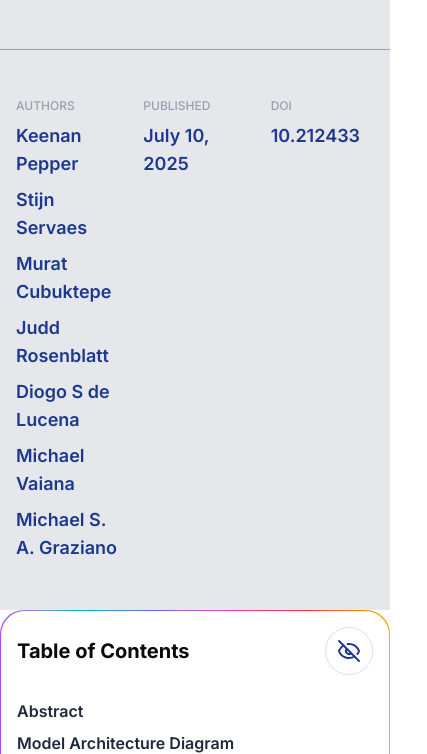
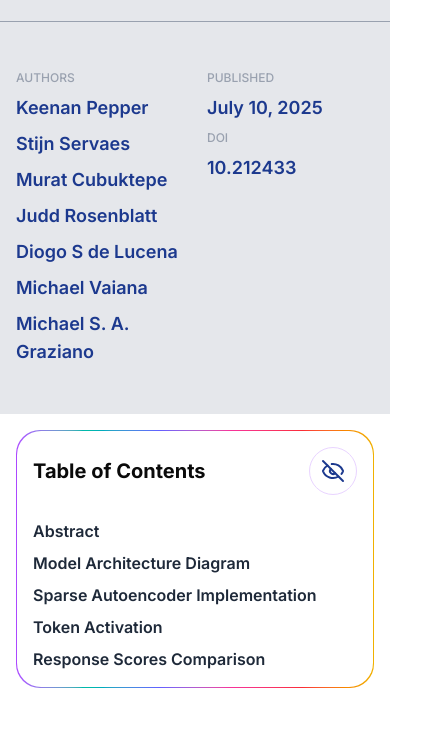
Before and after one commit to agencyenterprise/agi-endogenous-steering-resistance, a Next.js app: page / in a window 390 px wide. Shown: the part 761-1515 px from the top of the page, 427 px wide, since content can reach past the window. Built offline with nearby package versions, Linux system fonts and the light colour scheme.

Commit message:
fix mobile responsiveness

```diff
--- a/src/app/page.tsx
+++ b/src/app/page.tsx
@@ -53,7 +53,7 @@ export default function Home() {
       <div className="relative flex justify-center items-center flex-col gap-20 bg-background">
         <TableOfContents />
 
-        <motion.div {...FADE_IN_VIEWPORT} className="pt-20">
+        <motion.div {...FADE_IN_VIEWPORT} className="pt-0 lg:pt-20">
           <Section id="abstract" title="Abstract">
             <div>
               We uncover a new phenomenon, Endogenous Steering Resistance (ESR), demonstrating that large language
--- a/src/components/code-block.tsx
+++ b/src/components/code-block.tsx
@@ -20,6 +20,8 @@ export function CodeBlock({ code, language = "javascript", className }: CodeBloc
           borderRadius: "var(--radius)",
           padding: "calc(var(--spacing) * 4)",
           margin: "0",
+          overflow: "auto",
+          maxWidth: "calc(100vw - var(--spacing) * 8)",
         }}
       >
         {code}
--- a/src/components/footer.tsx
+++ b/src/components/footer.tsx
@@ -36,7 +36,7 @@ export function Footer() {
         id="footer"
         className="text-primary-foreground py-12 gap-32 !max-w-5xl bg-radial-[at_50%_-75%] from-purple-400/50 via-transparent via-70% to-transparent"
       >
-        <div className="grid grid-cols-2 gap-32">
+        <div className="grid md:grid-cols-2 gap-32">
           <div className="flex flex-col gap-4">
             <div className="text-2xl font-bold leading-12">AE.STUDIO</div>
             <div>
--- a/src/components/page-metadata.tsx
+++ b/src/components/page-metadata.tsx
@@ -11,7 +11,7 @@ interface PageMetadataProps {
 export function PageMetadata({ authors, published, doi, className }: PageMetadataProps) {
   return (
     <div className="flex justify-center items-center">
-      <Section id="page-metadata" className={cn("grid grid-cols-3 text-blue-900", className)}>
+      <Section id="page-metadata" className={cn("grid grid-cols-2 md:grid-cols-3 text-blue-900", className)}>
         <div className="flex flex-col gap-2">
           <div className="text-xs font-medium text-gray-400">AUTHORS</div>
           {authors.map(author => (
@@ -24,9 +24,12 @@ export function PageMetadata({ authors, published, doi, className }: PageMetadat
         <div className="flex flex-col gap-2">
           <div className="text-xs font-medium text-gray-400">PUBLISHED</div>
           <div className="text-lg font-semibold">{published}</div>
+
+          <div className="md:hidden text-xs font-medium text-gray-400">DOI</div>
+          <div className="md:hidden text-lg font-semibold">{doi}</div>
         </div>
 
-        <div className="flex flex-col gap-2">
+        <div className="flex-col gap-2 hidden md:flex">
           <div className="text-xs font-medium text-gray-400">DOI</div>
           <div className="text-lg font-semibold">{doi}</div>
         </div>
--- a/src/components/page-title.tsx
+++ b/src/components/page-title.tsx
@@ -14,7 +14,7 @@ export function PageTitle({ title, description, className }: PageTitleProps) {
     <motion.div className={cn("flex justify-center items-center", className)}>
       <Section id="page-title" className="text-blue-950">
         <h1 className="text-2xl md:text-4xl font-bold w-full">{title}</h1>
-        <div className="text-lg w-2/3">{description}</div>
+        <div className="text-lg w-full md:w-2/3">{description}</div>
       </Section>
     </motion.div>
   )
--- a/src/components/sae-implementation/sae-implementation.tsx
+++ b/src/components/sae-implementation/sae-implementation.tsx
@@ -2,7 +2,7 @@ import { CodeBlock } from "@/components/code-block"
 
 export function SAEImplementation() {
   return (
-    <div className="flex flex-col gap-4">
+    <div className="flex flex-col gap-4 max-w-full">
       <div>
         We implemented sparse autoencoders (SAEs) to extract interpretable features from the model&apos;s residual
         stream. The SAE is trained to minimize reconstruction error while encouraging sparsity, with each latent
--- a/src/components/table-of-contents.tsx
+++ b/src/components/table-of-contents.tsx
@@ -46,7 +46,7 @@ export function TableOfContents() {
   }
 
   return (
-    <div className="flex-1 w-full h-full max-w-2xl lg:absolute lg:top-4 lg:left-4 lg:max-w-[calc((100vw-var(--container-2xl))/2-var(--spacing)*8)] xl:max-w-[calc((100vw-var(--container-3xl))/2-var(--spacing)*8)]!">
+    <div className="p-4 lg:p-0 flex-1 w-full h-full max-w-2xl lg:absolute lg:top-4 lg:left-4 lg:max-w-[calc((100vw-var(--container-2xl))/2-var(--spacing)*8)] xl:max-w-[calc((100vw-var(--container-3xl))/2-var(--spacing)*8)]!">
       <div className="bg-linear-(--gradient-rainbow) p-px rounded-3xl flex-1 lg:sticky lg:top-4 lg:ml-auto lg:max-w-80">
         <div className="p-4 md:p-6 rounded-3xl bg-background flex flex-col gap-6">
           <div className="text-xl font-bold flex justify-between items-center">
--- a/src/components/token-activation/token-activation.tsx
+++ b/src/components/token-activation/token-activation.tsx
@@ -44,10 +44,10 @@ export const TokenActivation = memo(function TokenActivation() {
   )
 
   return (
-    <div className="p-10 w-full relative">
+    <div className="p-4 md:p-10 w-full relative">
       <TokenActivationRainbowBackgroundEmbed className="absolute top-0 bottom-0 left-0 right-0 w-full h-full" />
 
-      <div className="flex flex-col gap-4 border rounded-2xl p-8 bg-background/90 relative z-50 max-w-[1700px] mx-auto">
+      <div className="flex flex-col gap-4 border rounded-2xl p-4 md:p-8 bg-background/90 relative z-50 max-w-[1700px] mx-auto">
         <SectionTitle title="Token Activation Chart" />
 
         <div>
@@ -56,7 +56,7 @@ export const TokenActivation = memo(function TokenActivation() {
           possimus ipsam ea eum!
         </div>
 
-        <div className="flex flex-col md:flex-row gap-6 md:px-4 z-20 max-h-[50vh]">
+        <div className="flex flex-col md:flex-row gap-6 md:px-4 z-20 md:max-h-[50vh]">
           <div className="w-full md:w-3/5 flex flex-col gap-4">
             {lineChart}
 
```
